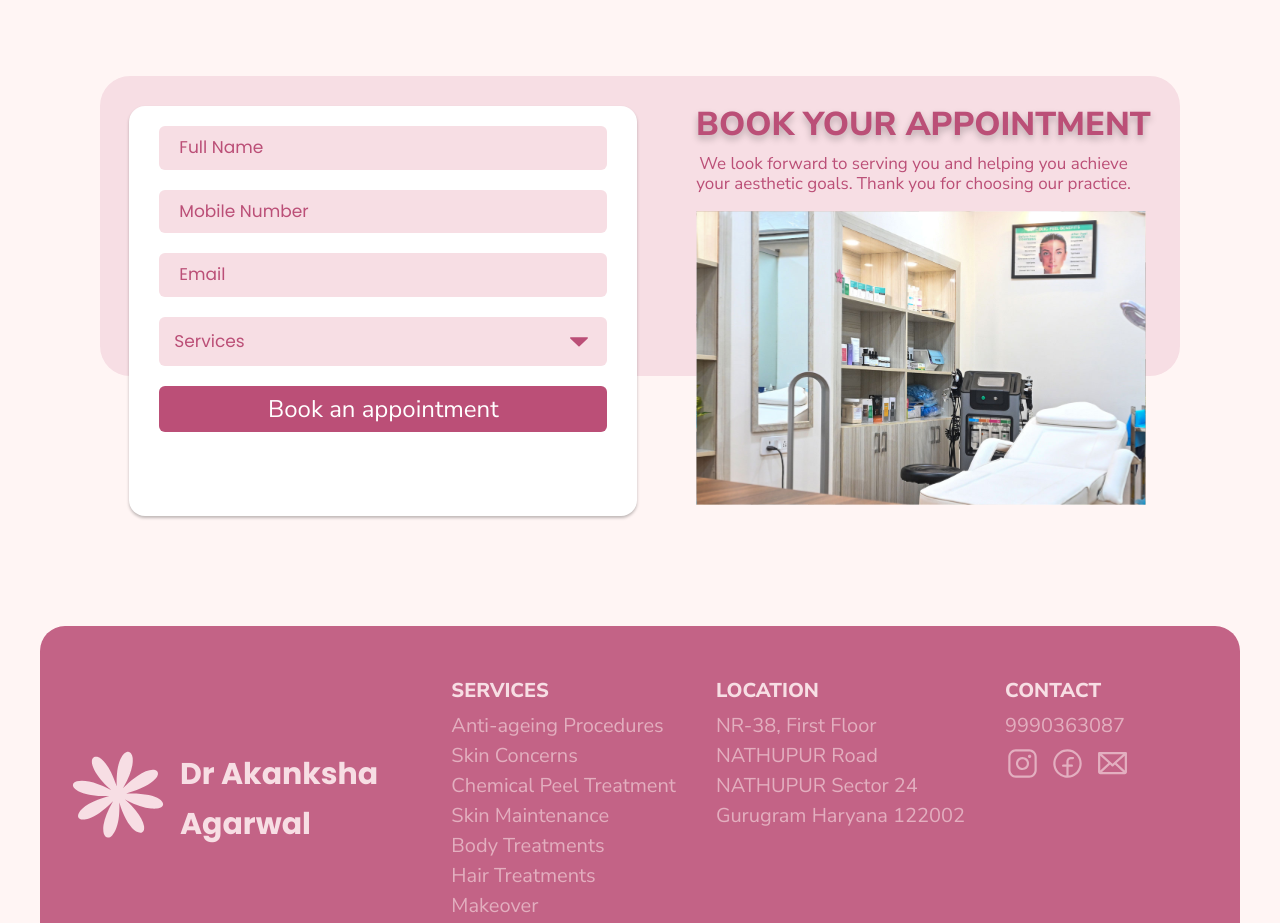
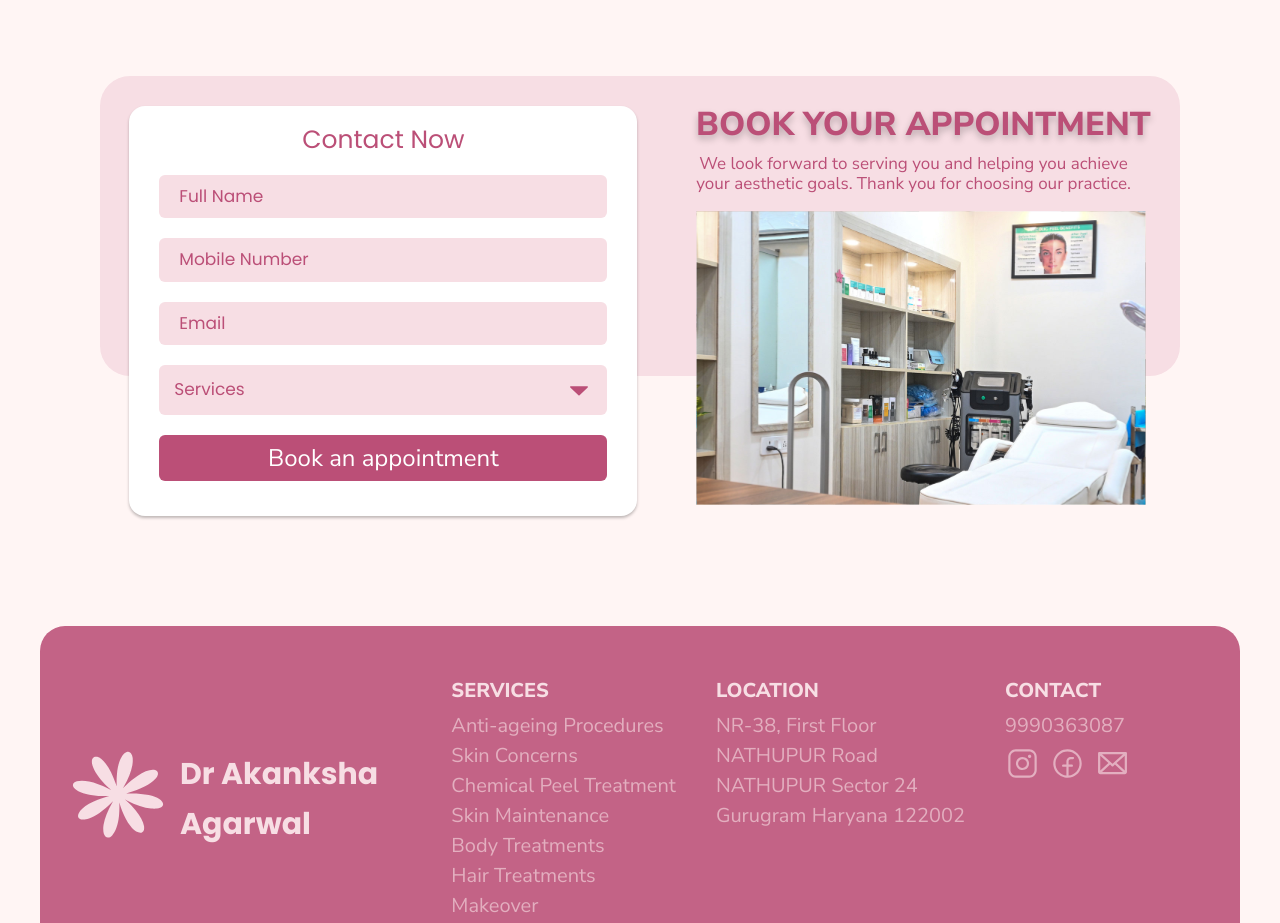
Before and after one commit to laibaahsan27/dr, a Next.js app in the folder frontend/: page / in a window 1280 px wide. Shown: the part 1940-2863 px from the top of the page. Built offline with nearby package versions, Linux system fonts and the light colour scheme.

Commit message:
contact now

```diff
--- a/frontend/src/components/appointment/appointment.css
+++ b/frontend/src/components/appointment/appointment.css
@@ -1,13 +1,13 @@
-.form-select-laiba{
-  color: #BB4F77;
-      font-family: 'Poppins';
+.form-select-laiba {
+  color: #bb4f77;
+  font-family: "Poppins";
   font-size: 17px;
   font-style: normal;
   font-weight: 400;
   line-height: 115.9%; /* 23.18px */
   border-radius: 6px;
   border: none;
-      background: #F7DEE4;
+  background: #f7dee4;
   padding: 15px 15px 15px 15px;
   outline: none;
   border: none;
@@ -17,42 +17,51 @@
   background-position: right 1rem center;
   background-size: 1.5em;
 }
-.form-select-laiba select{
+.contnow{
+  color: #bb4f77;
+  font-family: "Poppins";
+  font-size: 25px;
+  font-style: normal;
+  font-weight: 400;
+  line-height: 115.9%;
+  text-align: center;
+  text-transform: capitalize;
+}
+.form-select-laiba select {
   /* padding-right: 10px; */
 }
 
-@media(max-width: 1286px){
-    .bookA{
+@media (max-width: 1286px) {
+  .bookA {
     margin: 150px 100px 200px 100px;
   }
-    .bookInput{
+  .bookInput {
     padding: 12px 100px 12px 20px;
   }
-    .bookForm{
+  .bookForm {
     padding: 20px 30px;
     top: 30px;
     height: 370px;
   }
-    .bookATxt{
+  .bookATxt {
     padding-left: 0px;
   }
-    .bookASpan{
+  .bookASpan {
     font-size: 17px;
     width: 435px;
     padding-top: 10px;
     margin: 0;
   }
-    .bookAclinic{
+  .bookAclinic {
     width: 450px;
     height: 300px;
     margin-left: 0px;
     margin-top: 15px;
   }
-
 }
-  @media(max-width: 768px){
-    .bookA{
-      background: #F7DEE4;
+@media (max-width: 768px) {
+  .bookA {
+    background: #f7dee4;
     display: flex;
     flex-direction: column-reverse;
     gap: 0px;
@@ -60,7 +69,7 @@
     height: 400px;
     border-radius: 8% 8% 15% 15%;
   }
-    .bookForm{
+  .bookForm {
     gap: 20px;
     padding: 35px 20px;
     margin: 0 35px;
@@ -68,39 +77,38 @@
     height: 450px;
     box-shadow: 0px 2px 3px rgba(0, 0, 0, 0.25);
   }
-    .bookInput{
-      color: #BB4F77;
-      font-family: 'Poppins';
+  .bookInput {
+    color: #bb4f77;
+    font-family: "Poppins";
     font-size: 17px;
     font-style: normal;
     font-weight: 400;
     line-height: 115.9%; /* 23.18px */
     border-radius: 6px;
     border: none;
-      background: #F7DEE4;
+    background: #f7dee4;
     padding: 15px 15px 15px 15px;
   }
-    .bookBtn2{
+  .bookBtn2 {
     font-size: 24px;
     padding: 10px 20px;
   }
-    .bookAdiv2{
+  .bookAdiv2 {
     top: 180px;
   }
-    .bookATxt{
+  .bookATxt {
     text-shadow: none;
     font-size: 30px;
     padding: 0px 5px 0 5px;
     text-align: center;
   }
-    .bookASpan{
+  .bookASpan {
     font-size: 20px;
     width: auto;
     padding: 20px 30px;
     text-align: center;
-
   }
-    .bookAclinic{
+  .bookAclinic {
     display: none;
   }
 }
--- a/frontend/src/components/appointment/appointment.jsx
+++ b/frontend/src/components/appointment/appointment.jsx
@@ -13,6 +13,7 @@ export default function appointment() {
   return (
     <div className="bookA">
       <div className="bookForm">
+      <div className="contnow">contact now</div>
         <input className="bookInput" type="text" placeholder="Full Name" />
         <input className="bookInput" type="text" placeholder="Mobile Number" />
         <input className="bookInput" type="text" placeholder="Email" />
```
Lines whose indentation alone changed are shown as unchanged.
